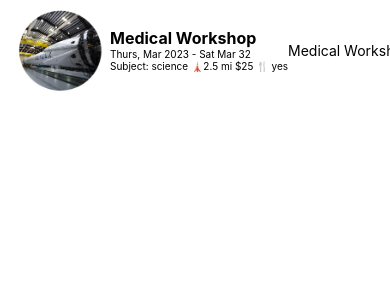
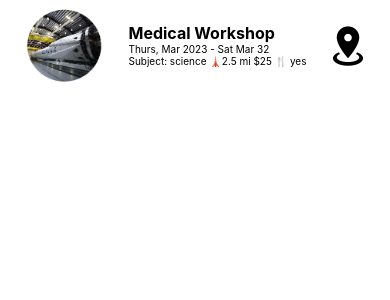
Before and after one commit to STEM-E-Youth-Career-Development-Program/map-app, a React Native app: screen / in a window 390 px wide. Shown: the top 300 px of the page. Built offline with nearby package versions, Linux system fonts and the light colour scheme.

Commit message:
Added the icon component of the event link

```diff
--- a/app/components/Event.js
+++ b/app/components/Event.js
@@ -1,12 +1,13 @@
 import React from 'react';
 import { View, StyleSheet, Image, Text } from 'react-native';
+import { MaterialCommunityIcons } from '@expo/vector-icons';
 
 function Event(props) {
   return (
     <View style={styles.container}>
       <View>
         <Image
-          style={{ width: 100, height: 100 }}
+          style={{ width: 90, height: 90 }}
           source={require('../assets/eventIcon.png')}
         />
       </View>
@@ -16,7 +17,7 @@ function Event(props) {
         <Text style={styles.date}>Subject: science 🗼2.5 mi $25 🍴 yes</Text>
       </View>
       <View>
-        <Text>Medical Workshop</Text>
+        <MaterialCommunityIcons name="map-marker-radius" size={45} />
       </View>
     </View>
   );
@@ -28,8 +29,7 @@ const styles = StyleSheet.create({
   container: {
     display: 'flex',
     flexDirection: 'row',
-    alignContent: 'center',
-    justifyContent: 'space-between',
+    justifyContent: 'space-around',
     alignItems: 'center',
   },
   date: {
```
